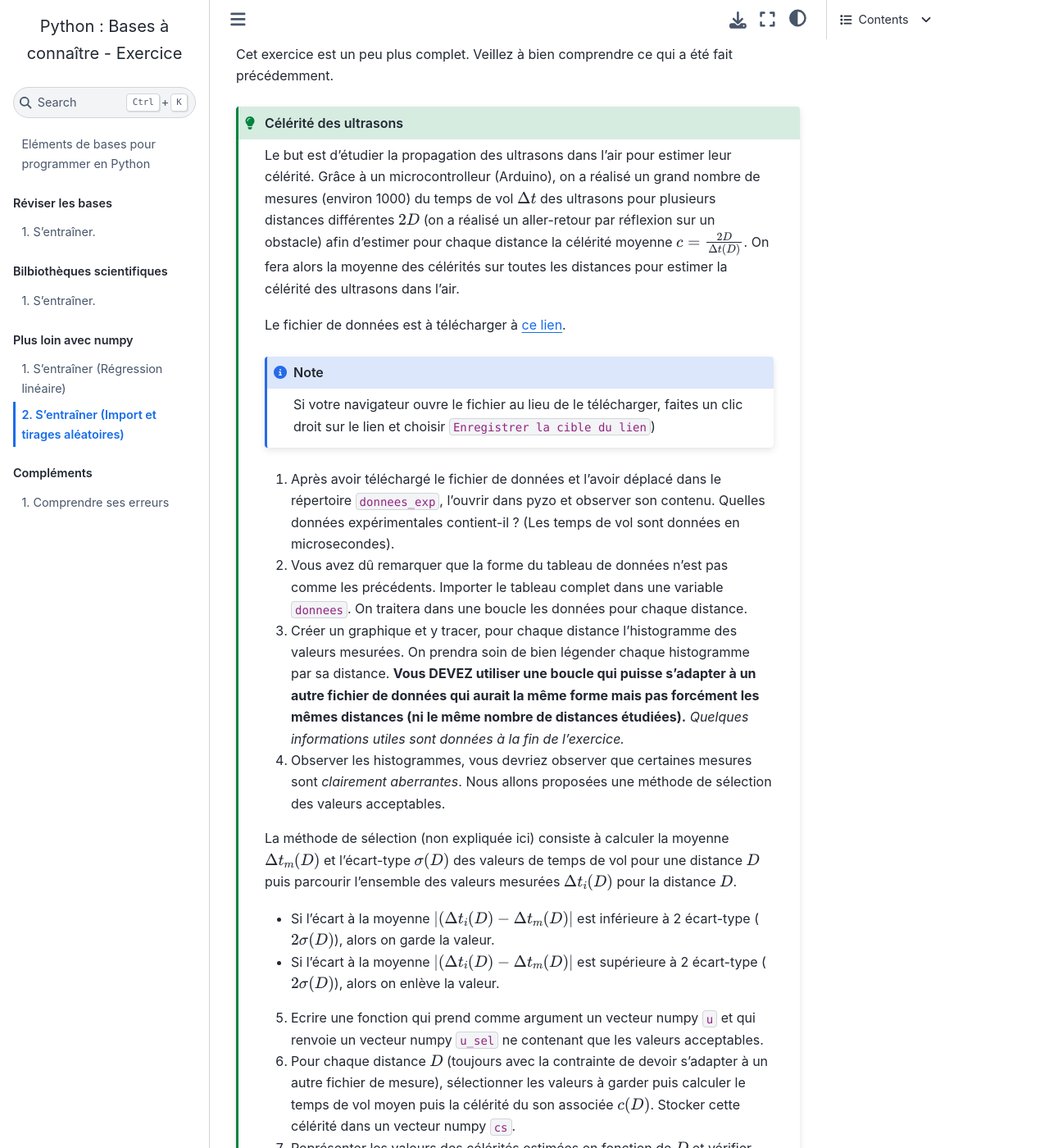
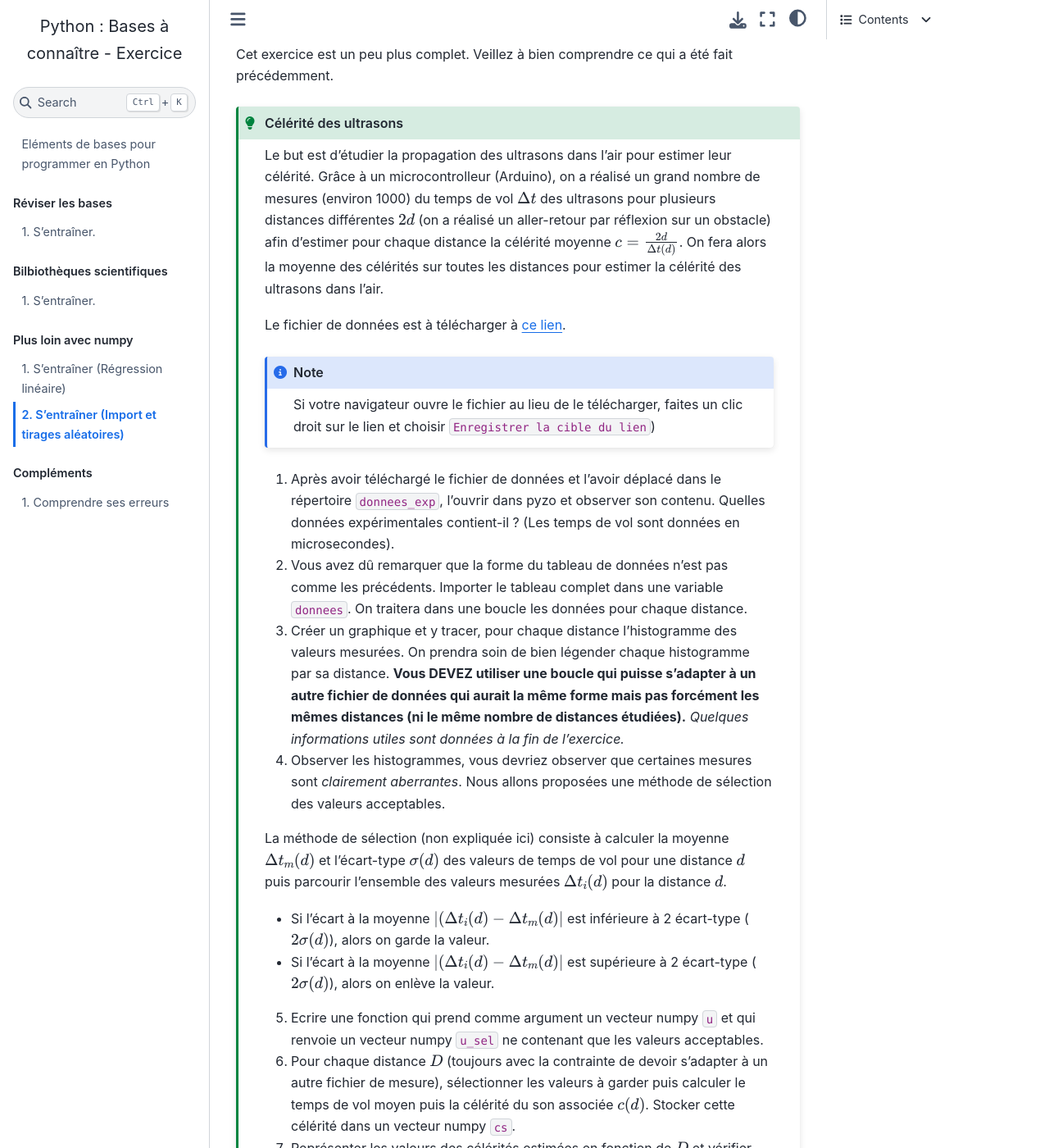
Before and after one commit to pcsi3physiquestan/intro_python_td_source, a Jupyter Book: the page built from notebook/exo_science_2.md, in a window 1280 px wide and 1400 px high, scrolled down 3374 px. Shown: the whole window at 82% size. Built offline with Jupyter Book 1.0.4 settings and Sphinx 7.4.7 and the Sphinx Book theme 1.1.4, drawn with Linux system fonts in a browser that asks for light colours.

Commit message:
Mise à jour des sources

`````diff
--- a/notebook/exo_science_2.md
+++ b/notebook/exo_science_2.md
@@ -210,7 +210,7 @@ Cet exercice est un peu plus complet. Veillez à bien comprendre ce qui a été
 
 ````{admonition} Célérité des ultrasons
 :class: tip
-Le but est d'étudier la propagation des ultrasons dans l'air pour estimer leur célérité. Grâce à un microcontrolleur (Arduino), on a réalisé un grand nombre de mesures (environ 1000) du temps de vol $\Delta t$ des ultrasons pour plusieurs distances différentes $2D$ (on a réalisé un aller-retour par réflexion sur un obstacle) afin d'estimer pour chaque distance la célérité moyenne $c = {2D \over \Delta t(D)}$. On fera alors la moyenne des célérités sur toutes les distances pour estimer la célérité des ultrasons dans l'air.
+Le but est d'étudier la propagation des ultrasons dans l'air pour estimer leur célérité. Grâce à un microcontrolleur (Arduino), on a réalisé un grand nombre de mesures (environ 1000) du temps de vol $\Delta t$ des ultrasons pour plusieurs distances différentes $2d$ (on a réalisé un aller-retour par réflexion sur un obstacle) afin d'estimer pour chaque distance la célérité moyenne $c = {2d \over \Delta t(d)}$. On fera alors la moyenne des célérités sur toutes les distances pour estimer la célérité des ultrasons dans l'air.
 
 Le fichier de données est à télécharger à [ce lien](https://github.com/pcsi3physiquestan/donnees_exp/blob/main/vitesse_son_2.dat?raw=true).
 
@@ -223,12 +223,12 @@ Si votre navigateur ouvre le fichier au lieu de le télécharger, faites un clic
 3. Créer un graphique et y tracer, pour chaque distance l'histogramme des valeurs mesurées. On prendra soin de bien légender chaque histogramme par sa distance. __Vous DEVEZ utiliser une boucle qui puisse s'adapter à un autre fichier de données qui aurait la même forme mais pas forcément les mêmes distances (ni le même nombre de distances étudiées).__ _Quelques informations utiles sont données à la fin de l'exercice._
 4. Observer les histogrammes, vous devriez observer que certaines mesures sont _clairement aberrantes_. Nous allons proposées une méthode de sélection des valeurs acceptables.
 
-La méthode de sélection (non expliquée ici) consiste à calculer la moyenne $\Delta t_m (D)$ et l'écart-type $\sigma (D)$ des valeurs de temps de vol pour une distance $D$ puis parcourir l'ensemble des valeurs mesurées $\Delta t_i (D)$ pour la distance $D$.
-* Si l'écart à la moyenne $\left\vert (\Delta t_i (D) - \Delta t_m (D) \right\vert$ est inférieure à 2 écart-type ($2 \sigma (D)$), alors on garde la valeur.
-* Si l'écart à la moyenne $\left\vert (\Delta t_i (D) - \Delta t_m (D) \right\vert$ est supérieure à 2 écart-type ($2 \sigma (D)$), alors on enlève la valeur.
+La méthode de sélection (non expliquée ici) consiste à calculer la moyenne $\Delta t_m (d)$ et l'écart-type $\sigma (d)$ des valeurs de temps de vol pour une distance $d$ puis parcourir l'ensemble des valeurs mesurées $\Delta t_i (d)$ pour la distance $d$.
+* Si l'écart à la moyenne $\left\vert (\Delta t_i (d) - \Delta t_m (d) \right\vert$ est inférieure à 2 écart-type ($2 \sigma (d)$), alors on garde la valeur.
+* Si l'écart à la moyenne $\left\vert (\Delta t_i (d) - \Delta t_m (d) \right\vert$ est supérieure à 2 écart-type ($2 \sigma (d)$), alors on enlève la valeur.
 
 5. Ecrire une fonction qui prend comme argument un vecteur numpy `u` et qui renvoie un vecteur numpy `u_sel` ne contenant que les valeurs acceptables.
-6. Pour chaque distance $D$ (toujours avec la contrainte de devoir s'adapter à un autre fichier de mesure), sélectionner les valeurs à garder puis calculer le temps de vol moyen puis la célérité du son associée $c(D)$. Stocker cette célérité dans un vecteur numpy `cs`.
+6. Pour chaque distance $D$ (toujours avec la contrainte de devoir s'adapter à un autre fichier de mesure), sélectionner les valeurs à garder puis calculer le temps de vol moyen puis la célérité du son associée $c(d)$. Stocker cette célérité dans un vecteur numpy `cs`.
 7. Représenter les valeurs des célérités estimées en fonction de $D$ et vérifier qu'on observe bien à peu près la même valeur pour distance (on ne peut faire mieux qu'une estimation visuelle sans la données des incertitudes).
 8. Estimer la moyenne de `cs` comme une estimation de la célérité des ultrasons. Sachant qu'elle est à peu près identique à la célérité du son dans l'air, vérifier si l'ordre de grandeur obtenu est correct. Sans estimation des incertitudes de mesures, on se limitera à une vérification de l'ordre de grandeur.
 
@@ -249,7 +249,7 @@ ax.set_xlabel("Temps de vol (microssec)")
 for data in donnees:
     d = data[0]  # Distance d'étude
     tps = data[1:]  # Les temps de vol
-    ax.hist(tps, bins='rice', label="D = " + str(d) + " cm")  # Tracé de l'histogramme. Observer l'ajout de la légende.
+    ax.hist(tps, bins='rice', label="d = " + str(d) + " cm")  # Tracé de l'histogramme. Observer l'ajout de la légende.
 
 ax.legend()
 
`````
